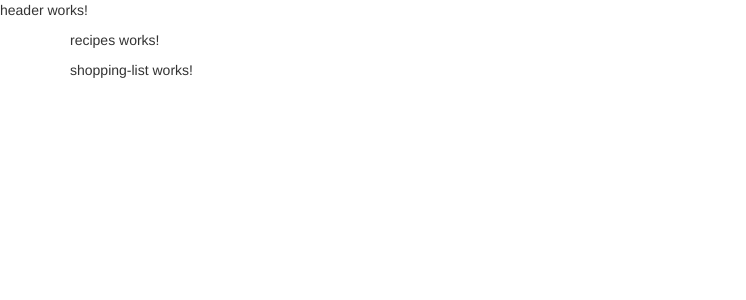
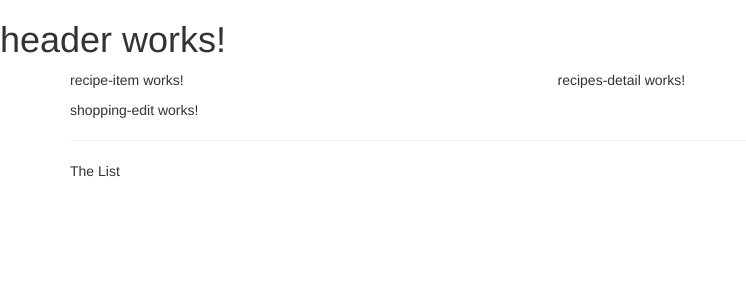
Before and after one commit to alfred529/angular-recipebookshoppinglist, an Angular app: page / in a window 1280 px wide. Shown: the top 300 px of the page, without its empty margins (0-746 px from the left). Built offline with nearby package versions, Linux system fonts and the light colour scheme.

Commit message:
Set up subcomponents (recipe-item and shopping-edit)

```diff
--- a/src/app/app.module.ts
+++ b/src/app/app.module.ts
@@ -8,6 +8,7 @@
 import { RecipesListComponent } from './recipes/recipes-list/recipes-list.component';
 import { ShoppingListComponent } from './shopping-list/shopping-list.component';
 import { ShoppingEditComponent } from './shopping-list/shopping-edit/shopping-edit.component';
+import { RecipeItemComponent } from './recipes/recipes-list/recipe-item/recipe-item.component';
 
 @NgModule({
   declarations: [
@@ -17,7 +18,8 @@
     RecipesDetailComponent,
     RecipesListComponent,
     ShoppingListComponent,
-    ShoppingEditComponent
+    ShoppingEditComponent,
+    RecipeItemComponent
   ],
   imports: [
     BrowserModule
--- a/src/app/header/header.component.html
+++ b/src/app/header/header.component.html
@@ -1 +1 @@
-<p>header works!</p>
+<h1>header works!</h1>
--- /dev/null
+++ b/src/app/recipes/recipes-list/recipe-item/recipe-item.component.html
@@ -0,0 +1 @@
+<p>recipe-item works!</p>
--- /dev/null
+++ b/src/app/recipes/recipes-list/recipe-item/recipe-item.component.ts
@@ -0,0 +1,15 @@
+import { Component, OnInit } from '@angular/core';
+
+@Component({
+  selector: 'app-recipe-item',
+  templateUrl: './recipe-item.component.html',
+  styleUrls: ['./recipe-item.component.css']
+})
+export class RecipeItemComponent implements OnInit {
+
+  constructor() { }
+
+  ngOnInit(): void {
+  }
+
+}
--- a/src/app/recipes/recipes-list/recipes-list.component.html
+++ b/src/app/recipes/recipes-list/recipes-list.component.html
@@ -1 +1 @@
-<p>recipes-list works!</p>
+<app-recipe-item></app-recipe-item>
--- a/src/app/recipes/recipes.component.html
+++ b/src/app/recipes/recipes.component.html
@@ -1 +1,8 @@
-<p>recipes works!</p>
+<div class="row">
+  <div class="col-md-5">
+    <app-recipes-list></app-recipes-list>
+  </div>
+  <div class="col-md-7">
+    <app-recipes-detail></app-recipes-detail>
+  </div>
+</div>
--- a/src/app/shopping-list/shopping-list.component.html
+++ b/src/app/shopping-list/shopping-list.component.html
@@ -1 +1,7 @@
-<p>shopping-list works!</p>
+<div class="row">
+  <div class="col-xs-10">
+    <app-shopping-edit></app-shopping-edit>
+    <hr>
+    <p>The List</p>
+  </div>
+</div>
```
Also changed, not shown: src/app/recipes/recipes-list/recipe-item/recipe-item.component.css (added), 1 other file (tests, documents, lock files or other folders).
